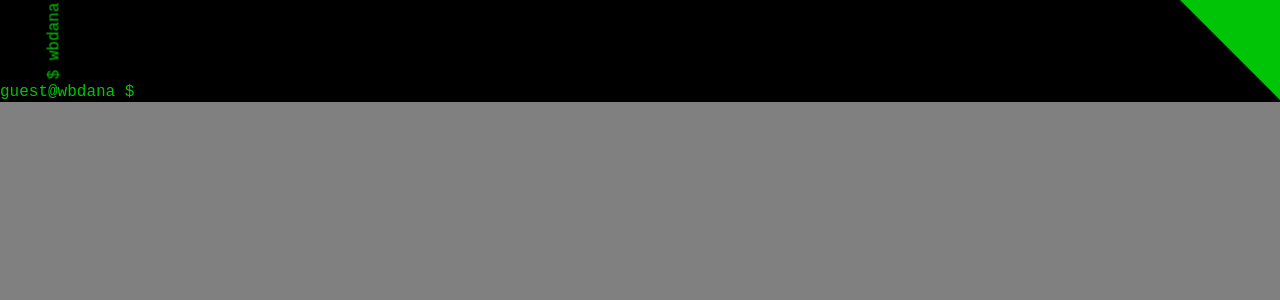
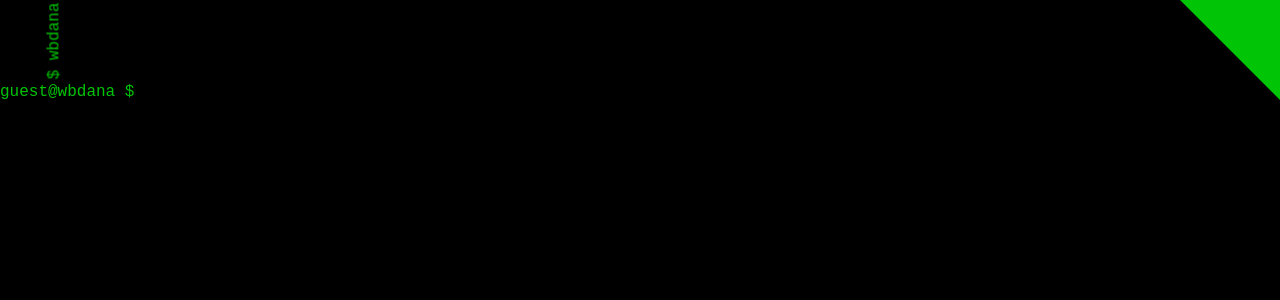
Before and after one commit to wbdana-old/doorways, a React (Create React App) app: page / in a window 1280 px wide. Shown: the top 300 px of the page. Built offline with nearby package versions, Linux system fonts and the light colour scheme.

Commit message:
Vary HomeContainer background-color based on prop gui: boolean

```diff
--- a/src/components/Home.tsx
+++ b/src/components/Home.tsx
@@ -24,7 +24,9 @@ class Home extends React.Component<IProps> {
 
     render() {
         return (
-            <HomeContainer>
+            <HomeContainer
+                gui={this.props.showGui}
+            >
                 <GuiTab
                     onClick={this.toggleGui}
                 />
--- a/src/styled/components/home.tsx
+++ b/src/styled/components/home.tsx
@@ -1,8 +1,7 @@
 import styled from '../styled-components';
 
-export const HomeContainer = styled.div`
-    /* TODO WBD */
-    /* background-color: ${props => props.theme.primaryColor}; */ /* This color should vary based on showGui state */
+export const HomeContainer = styled("div")<{ gui: boolean }>`
+    background-color: ${props => props.gui ? props.theme.grey : props.theme.primaryColor};
     display: flex;
     flex: 1;
     flex-direction: column;
--- a/src/styled/theme.ts
+++ b/src/styled/theme.ts
@@ -1,4 +1,5 @@
 export default interface IThemeInterface {
+    gui: boolean;
     primaryColor: string;
     primaryColorInverted: string;
     secondaryColor: string;
```
